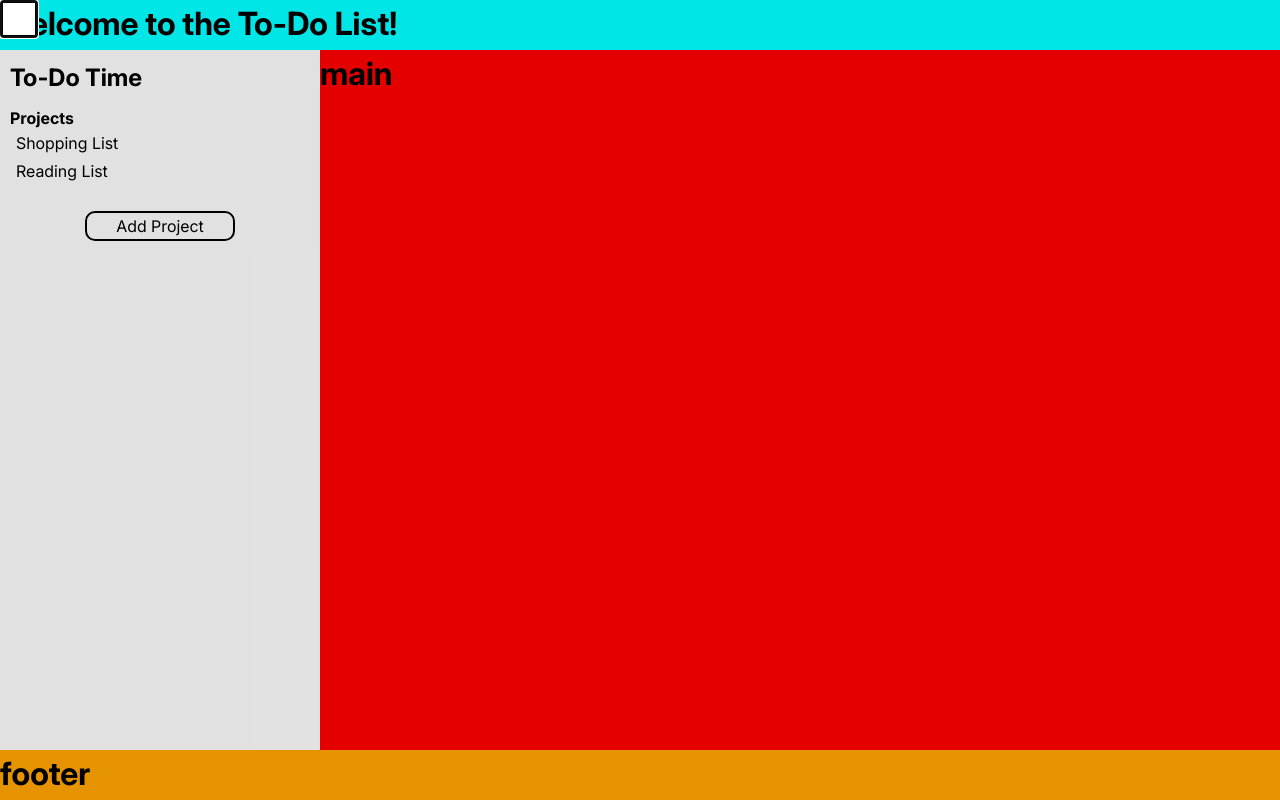
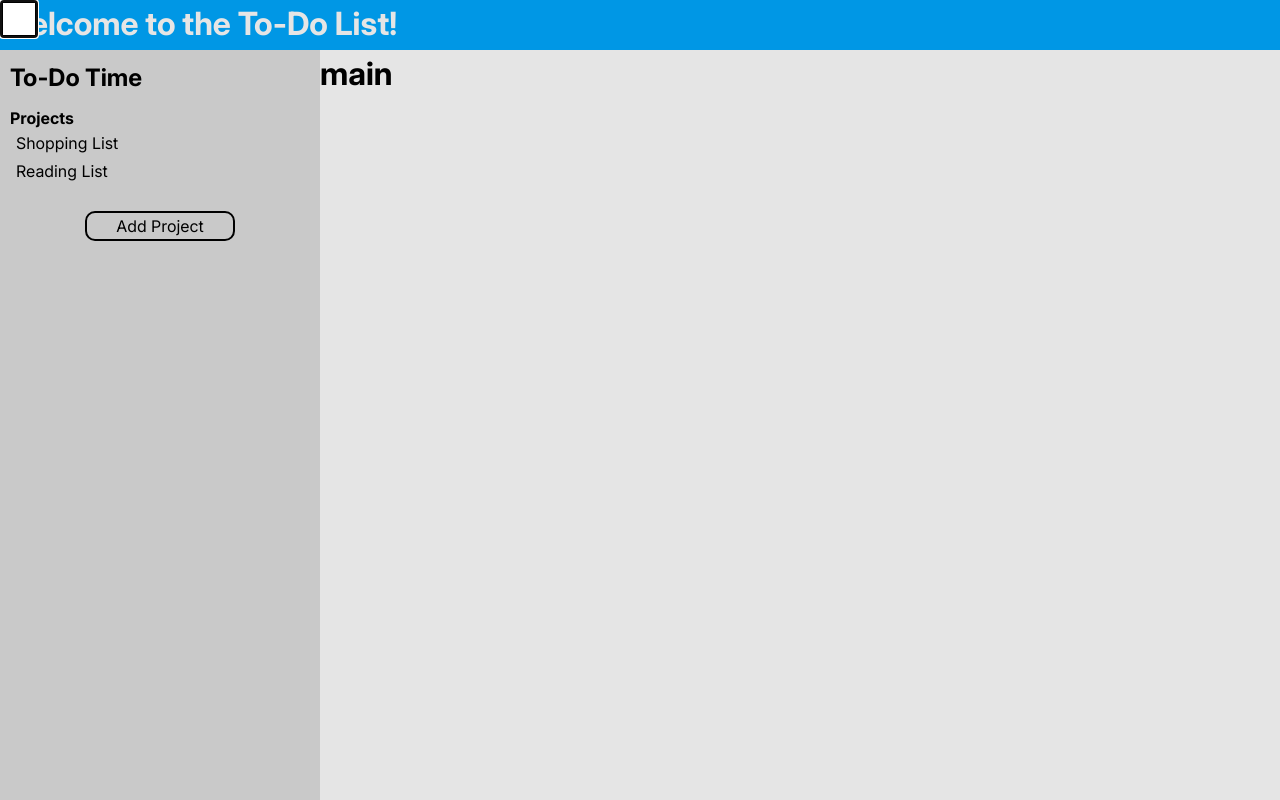
Before and after one commit to AnLaxina/to-do-list, a website built with webpack: page src/template.html in a window 1280 px wide. Built offline with nearby package versions, Linux system fonts and the light colour scheme.

Commit message:
Remove footer & make styling more minimal

```diff
--- a/src/css/style.css
+++ b/src/css/style.css
@@ -1,8 +1,8 @@
 /* Colour Palette:
-    #C6E7FF (baby blue)
-    #D4F6FF (lighter baby blue)
-    #FBFBFB (pretty much white)
-    #FFDDAE (peach colour)
+    #00A9FF (primary blue)
+    #89CFF3 (light blue)
+    #A0E9FF (lighter blue)
+    #CDF5FD (lightest blue)
 */
 
 @font-face {
@@ -22,34 +22,31 @@ body {
 body {
     display: grid;
     grid-template-columns: repeat(auto-fit, minmax(150px, 1fr));
-    grid-template-rows: 50px 1fr 1fr 50px;
+    grid-template-rows: 50px 1fr 1fr;
     background-color: #C6E7FF;
     grid-template-areas:
         "header header header header"
         "sidebar main main main"
         "sidebar main main main"
-        "footer footer footer footer"
 }
 
 /* For testing/designing with grid, I'll colour each semantic element to get a feel of the site */
 header {
-    background-color: aqua;
+    background-color: #00A9FF;
+    color: white;
+    font-weight: bold;
     grid-area: header;
 }
 
 main {
-    background-color: red;
+    background-color: white;
     grid-area: main;
 }
 
-footer {
-    background-color: orange;
-    grid-area: footer;
-}
 
 /* Styling related to the sidebar */
 aside {
-    background-color: #FBFBFB;
+    background-color: rgb(224, 224, 224);
     padding: 10px;
     grid-area: sidebar;
 }
--- a/src/template.html
+++ b/src/template.html
@@ -23,11 +23,6 @@
 
         </div>
     </aside>
-    <footer>
-        <div id="footer">
-            <h1>footer</h1>
-        </div>
-    </footer>
 </body>
 
 </html>
```
